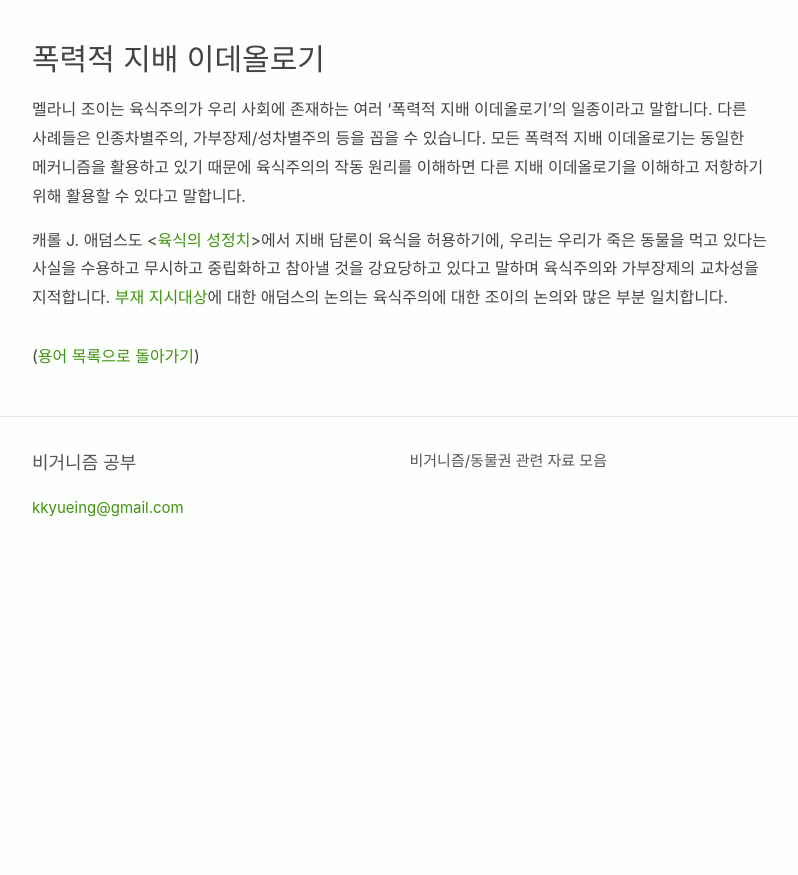
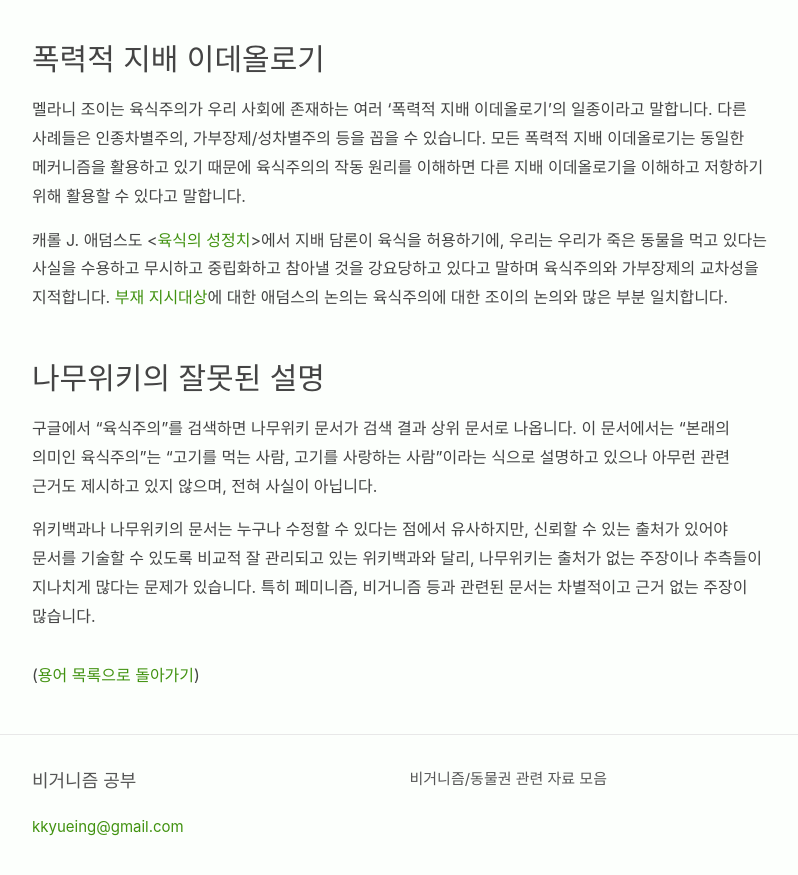
Before and after one commit to veganstudies/veganstudies.github.io, a Jekyll site: the page built from _terms/carnism.md, in a window 1280 px wide and 900 px high, scrolled down 827 px. Shown: the top 875 px of the window, without its empty margins (238-1036 px from the left). Built offline with Jekyll 4.4.1, drawn with Linux system fonts in a browser that asks for light colours; before the commit the page ends 1408 px from its top, so only the background shows below that.

Commit message:
나무위키의 문제점에 대한 설명 추가

```diff
--- a/_terms/carnism.md
+++ b/_terms/carnism.md
@@ -23,3 +23,9 @@ title: "육식주의carnism"
 멜라니 조이는 육식주의가 우리 사회에 존재하는 여러 '폭력적 지배 이데올로기'의 일종이라고 말합니다. 다른 사례들은 인종차별주의, 가부장제/성차별주의 등을 꼽을 수 있습니다. 모든 폭력적 지배 이데올로기는 동일한 메커니즘을 활용하고 있기 때문에 육식주의의 작동 원리를 이해하면 다른 지배 이데올로기을 이해하고 저항하기 위해 활용할 수 있다고 말합니다.
 
 캐롤 J. 애덤스도 \<[육식의 성정치](/2020/01/15/the-sexual-politics-of-meat.html)\>에서 지배 담론이 육식을 허용하기에, 우리는 우리가 죽은 동물을 먹고 있다는 사실을 수용하고 무시하고 중립화하고 참아낼 것을 강요당하고 있다고 말하며 육식주의와 가부장제의 교차성을 지적합니다. [부재 지시대상](/terms/absent-referent.html)에 대한 애덤스의 논의는 육식주의에 대한 조이의 논의와 많은 부분 일치합니다.
+
+## 나무위키의 잘못된 설명
+
+구글에서 "육식주의"를 검색하면 나무위키 문서가 검색 결과 상위 문서로 나옵니다. 이 문서에서는 "본래의 의미인 육식주의"는 "고기를 먹는 사람, 고기를 사랑하는 사람"이라는 식으로 설명하고 있으나 아무런 관련 근거도 제시하고 있지 않으며, 전혀 사실이 아닙니다.
+
+위키백과나 나무위키의 문서는 누구나 수정할 수 있다는 점에서 유사하지만, 신뢰할 수 있는 출처가 있어야 문서를 기술할 수 있도록 비교적 잘 관리되고 있는 위키백과와 달리, 나무위키는 출처가 없는 주장이나 추측들이 지나치게 많다는 문제가 있습니다. 특히 페미니즘, 비거니즘 등과 관련된 문서는 차별적이고 근거 없는 주장이 많습니다.
```
